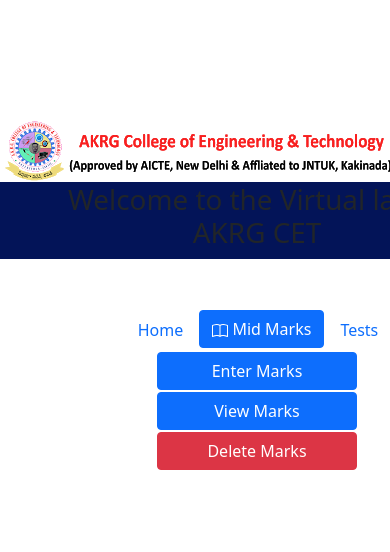
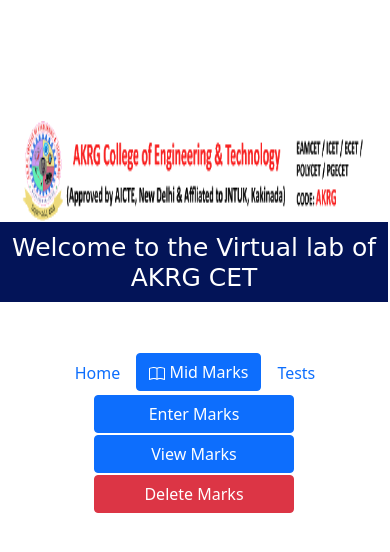
Before and after one commit to sudeepdeep/akrgvlcp1, a Flask app: page /final in a window 390 px wide; the page is wider, and only the part inside the window is pictured. Shown: the top 552 px of that part. Run offline with Flask 2, Linux system fonts and the light colour scheme; some libraries are stand-ins or nearby versions.

Commit message:
Update firebase.html

```diff
--- a/templates/firebase.html
+++ b/templates/firebase.html
@@ -2,6 +2,253 @@
 <html>
 <head>
 	<title>Database testing</title>
+	<style type="text/css">
+	body{
+		background-color: white;
+	}
+	.logo img{
+		width:80%;
+		height:120px;
+	}
+
+ .heading{
+		font-family: cursive;
+		background-color: #031458;
+		  color:white;
+
+
+
+	}
+
+	#myBtn {
+  display: none;
+  position: fixed;
+  bottom: 20px;
+  right: 30px;
+  z-index: 99;
+
+  cursor: pointer;
+  padding: 15px;
+
+
+}
+
+#myBtn:hover {
+  background-color: transparent;
+}
+
+
+@media screen and (max-width: 1060px) {
+.logo img{
+	width: 80%;
+	height: 120px;
+
+}
+.heading{
+	color:white;
+	height: 120px;
+}
+}
+@media screen and (max-width: 1018px) {
+	.logo img{
+	width: 80%;
+	height: 120px;
+
+}
+.heading{
+	color:white;
+	padding-top: 10px;
+
+
+}
+
+.heading1 h1{
+	width: 100%;
+	height: 100%;
+	font-size: 28px;
+
+}
+.image2 img{
+
+
+	width: 100%;
+	height: 100%;
+}
+
+marquee img{
+	height: 200px;
+	width: 200px;
+}
+#myBtn {
+	bottom: 20px;
+  right: 10px;
+  height: 80px;
+  width: 80px;
+}
+}
+
+@media screen and (max-width: 768px) {
+	.logo img{
+	width: 80%;
+	height: 120px;
+
+}
+.heading{
+	color:white;
+	height: 120px;
+
+}
+
+.heading1 h1{
+	width: 100%;
+	height: 100%;
+	font-size: 25px;
+
+}
+.image2 img{
+
+
+	width: 100%;
+	height: 100%;
+}
+
+marquee img{
+	height: 160px;
+	width: 160px;
+}
+#myBtn {
+	bottom: 20px;
+  right: 10px;
+  height: 70px;
+  width: 70px;
+}
+}
+@media screen and (max-width: 668px) {
+	.logo img{
+	width: 80%;
+	height: 120px;
+
+}
+ .heading{
+	color:white;
+	height: 120px;
+	text-align: center;
+}
+
+.heading1 h1{
+	width: 100%;
+	height: 100%;
+	font-size: 23px;
+
+}
+.image2 img{
+
+
+	width: 100%;
+	height: 100%;
+}
+
+marquee img{
+	height: 140px;
+	width: 140px;
+}
+#myBtn {
+	bottom: 20px;
+  right: 10px;
+  height: 60px;
+  width: 60px;
+}
+}
+@media screen and (max-width: 568px) {
+	.logo img{
+	width: 90%;
+	height: 100px;
+	margin-left:0px;
+
+}
+.heading{
+	width:100%;
+	height: 100px;
+}
+.heading h1{
+	color:white;
+	font-size: 25px;
+	text-align: center;
+
+}
+.heading1 h1{
+	width: 100%;
+	height: 100%;
+	font-size: 20px;
+
+}
+#myBtn {
+	bottom: 20px;
+  right: 10px;
+  height: 55px;
+  width: 55px;
+}
+.image2 img{
+
+
+	width: 100%;
+	height: 100%;
+}
+
+
+marquee img{
+	height: 120px;
+	width: 120px;
+}
+}
+@media screen and (max-width: 548px) {
+	.logo img{
+		width: 80%
+		height: 100px;
+	margin-left:0px;
+
+}
+.heading{
+	width:100%;
+	height: 100%;
+
+
+}
+.heading h1{
+	color:white;
+
+
+}
+.heading1 h1{
+	width: 100%;
+	height: 100%;
+	font-size: 20px;
+
+}
+.image2 img{
+
+
+	width: 100%;
+	height: 100%;
+}
+
+marquee img{
+	height: 100px;
+	width: 100px;
+}
+
+#myBtn {
+	bottom: 20px;
+  right: 10px;
+  height: 50px;
+  width: 50px;
+}
+
+}
+
+
+
+</style>
 	<link href="https://cdn.jsdelivr.net/npm/bootstrap@5.0.0-beta1/dist/css/bootstrap.min.css" rel="stylesheet" integrity="sha384-giJF6kkoqNQ00vy+HMDP7azOuL0xtbfIcaT9wjKHr8RbDVddVHyTfAAsrekwKmP1" crossorigin="anonymous">
 	<script src="https://cdn.jsdelivr.net/npm/@popperjs/core@2.5.4/dist/umd/popper.min.js" integrity="sha384-q2kxQ16AaE6UbzuKqyBE9/u/KzioAlnx2maXQHiDX9d4/zp8Ok3f+M7DPm+Ib6IU" crossorigin="anonymous"></script>
 <script src="https://cdn.jsdelivr.net/npm/bootstrap@5.0.0-beta1/dist/js/bootstrap.min.js" integrity="sha384-pQQkAEnwaBkjpqZ8RU1fF1AKtTcHJwFl3pblpTlHXybJjHpMYo79HY3hIi4NKxyj" crossorigin="anonymous"></script>
```
